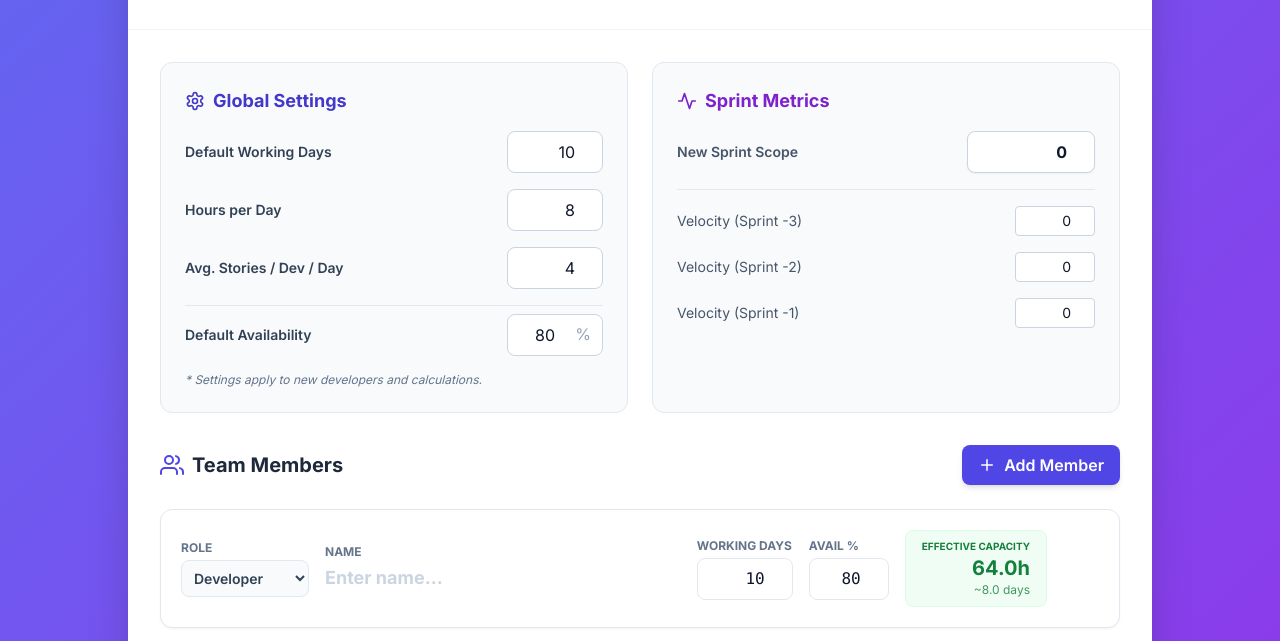
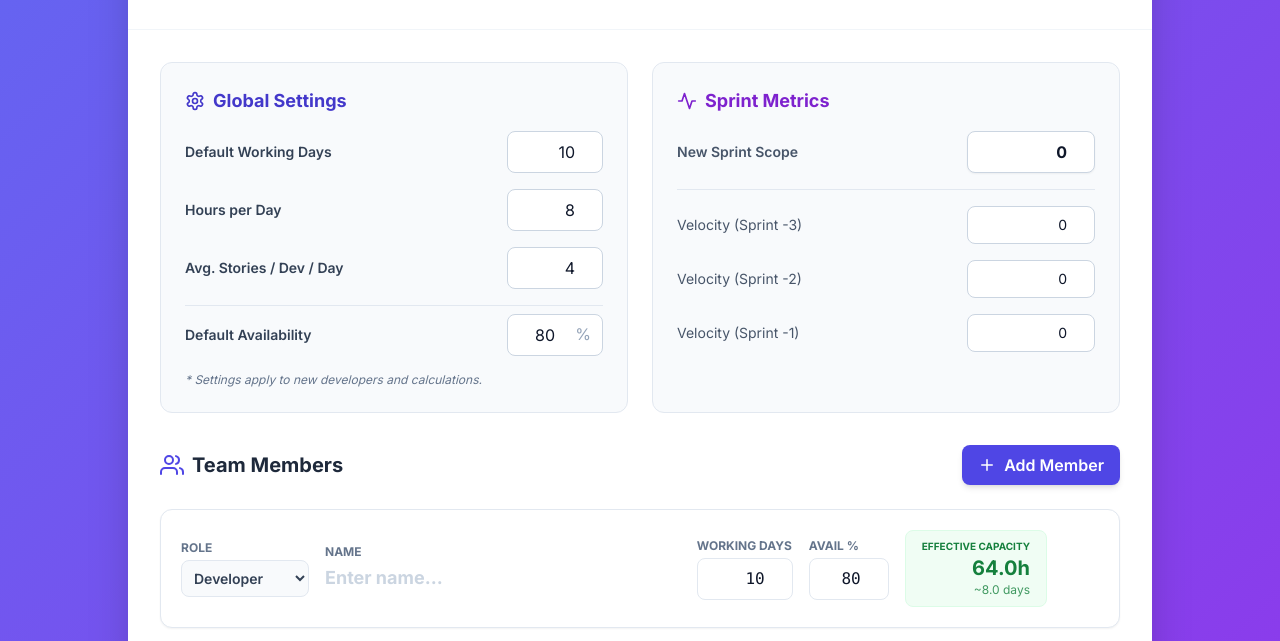
Before and after one commit to sudogetme/SprintPlanner, a plain HTML site: page index.html in a window 1280 px wide. Shown: the part 127-768 px from the top of the page. Drawn offline with nearby package versions, Linux system fonts and the light colour scheme.

Commit message:
Enhance velocity input fields with better styles
Updated input fields for velocity to improve styling and usability.

```diff
--- a/index.html
+++ b/index.html
@@ -67,15 +67,15 @@
                         <div class="h-px bg-slate-200 my-2"></div>
                         <div class="flex items-center justify-between">
                             <label class="text-sm text-slate-600">Velocity (Sprint -3)</label>
-                            <input type="number" id="velocity1" value="0" min="0" class="bg-white text-slate-900 w-20 px-2 py-1 border border-slate-300 rounded text-sm text-right">
+                            <input type="number" id="velocity1" value="0" min="0" class="bg-white text-slate-900 w-32 px-3 py-2 border border-slate-300 rounded-lg focus:ring-2 focus:ring-purple-500 text-sm text-right">
                         </div>
                         <div class="flex items-center justify-between">
                             <label class="text-sm text-slate-600">Velocity (Sprint -2)</label>
-                            <input type="number" id="velocity2" value="0" min="0" class="bg-white text-slate-900 w-20 px-2 py-1 border border-slate-300 rounded text-sm text-right">
+                            <input type="number" id="velocity2" value="0" min="0" class="bg-white text-slate-900 w-32 px-3 py-2 border border-slate-300 rounded-lg focus:ring-2 focus:ring-purple-500 text-sm text-right">
                         </div>
                         <div class="flex items-center justify-between">
                             <label class="text-sm text-slate-600">Velocity (Sprint -1)</label>
-                            <input type="number" id="velocity3" value="0" min="0" class="bg-white text-slate-900 w-20 px-2 py-1 border border-slate-300 rounded text-sm text-right">
+                            <input type="number" id="velocity3" value="0" min="0" class="bg-white text-slate-900 w-32 px-3 py-2 border border-slate-300 rounded-lg focus:ring-2 focus:ring-purple-500 text-sm text-right">
                         </div>
                     </div>
                 </div>
```
